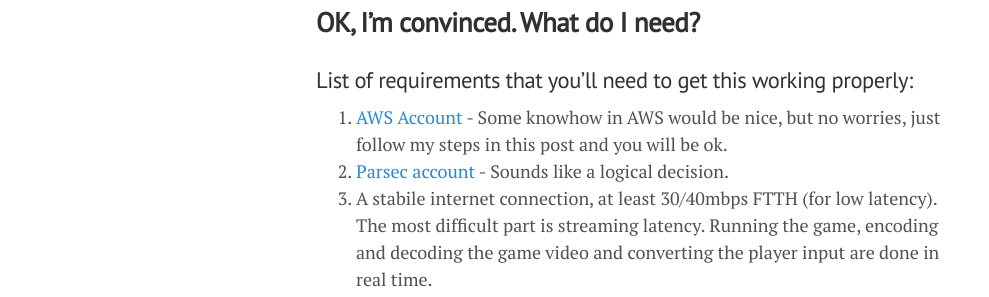
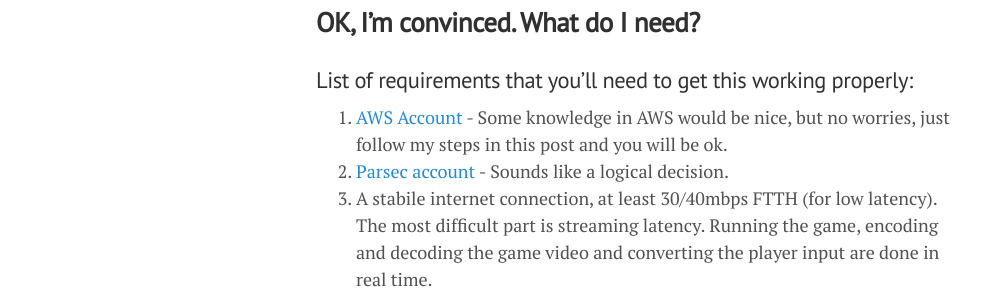
Before and after one commit to lgeurts/lgeurts.github.io, a Jekyll site: the page built from _posts/2021-11-02-aws-high-performance-cloud-gaming.md, in a window 1280 px wide and 900 px high, scrolled down 575 px. Shown: the part 155-452 px from the top of the window, without its empty margins (0-989 px from the left). Built offline with Jekyll 4.4.1, drawn with Linux system fonts in a browser that asks for light colours; nearby versions of some CDN libraries; comment, search, counter and statistics services are not loaded.

Commit message:
Update 2021-11-02-aws-high-performance-cloud-gaming.md

```diff
--- a/_posts/2021-11-02-aws-high-performance-cloud-gaming.md
+++ b/_posts/2021-11-02-aws-high-performance-cloud-gaming.md
@@ -21,7 +21,7 @@ Building yourself? Sure, but the same principles for all components applies. And
 
 ### List of requirements that you’ll need to get this working properly:
 
-1.     [AWS Account](https://aws.amazon.com/premiumsupport/knowledge-center/create-and-activate-aws-account/) - Some knowhow in AWS would be nice, but no worries, just follow my steps in this post and you will be ok.
+1.     [AWS Account](https://aws.amazon.com/premiumsupport/knowledge-center/create-and-activate-aws-account/) - Some knowledge in AWS would be nice, but no worries, just follow my steps in this post and you will be ok.
 2.     [Parsec account](https://parsec.app/) - Sounds like a logical decision.
 3.     A stabile internet connection, at least 30/40mbps FTTH (for low latency). The most difficult part is streaming latency. Running the game, encoding and decoding the game video and converting the player input are done in real time.
 4.     A job to pay the bill - AWS isn’t free, but it’s cheap.
```
